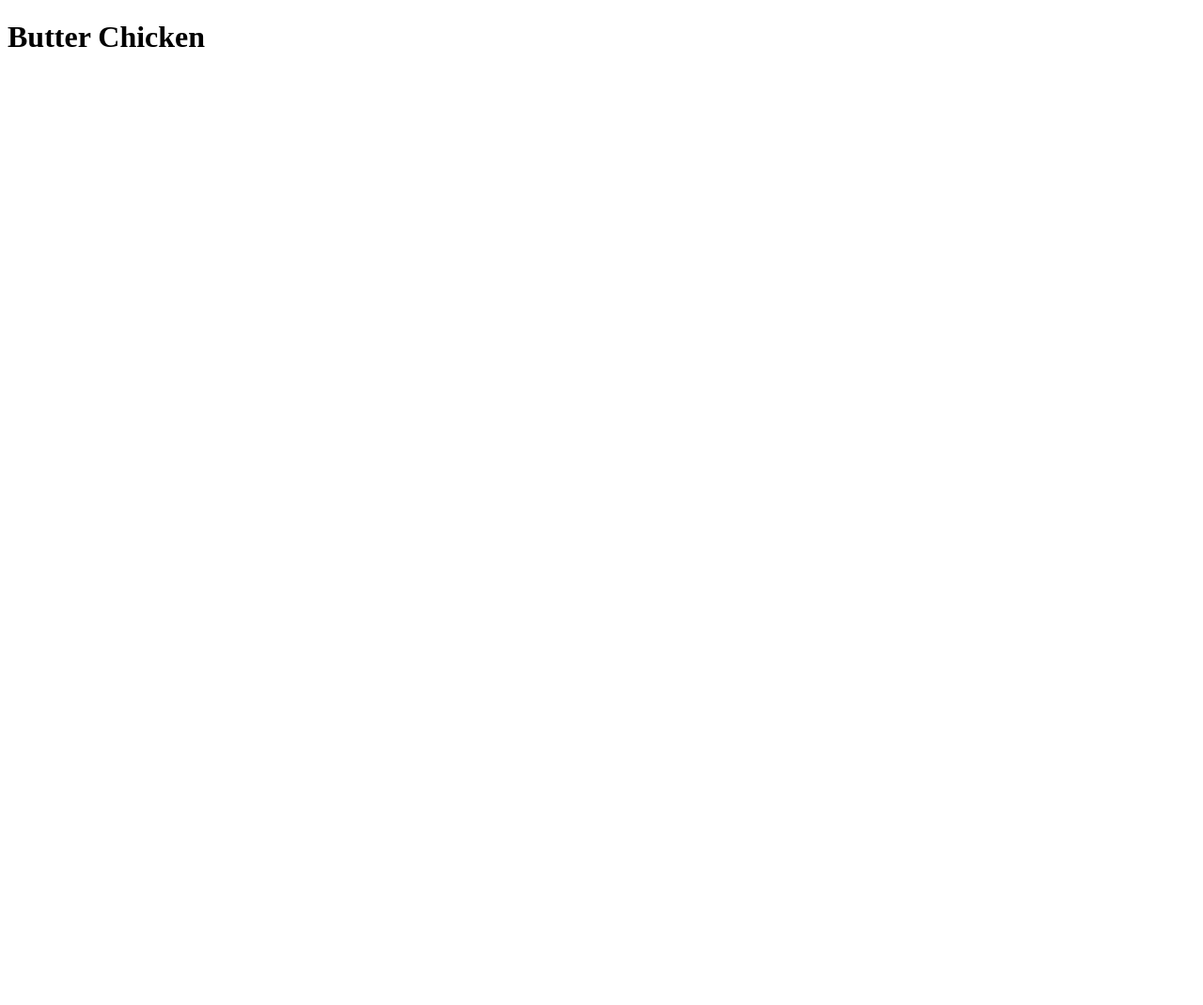
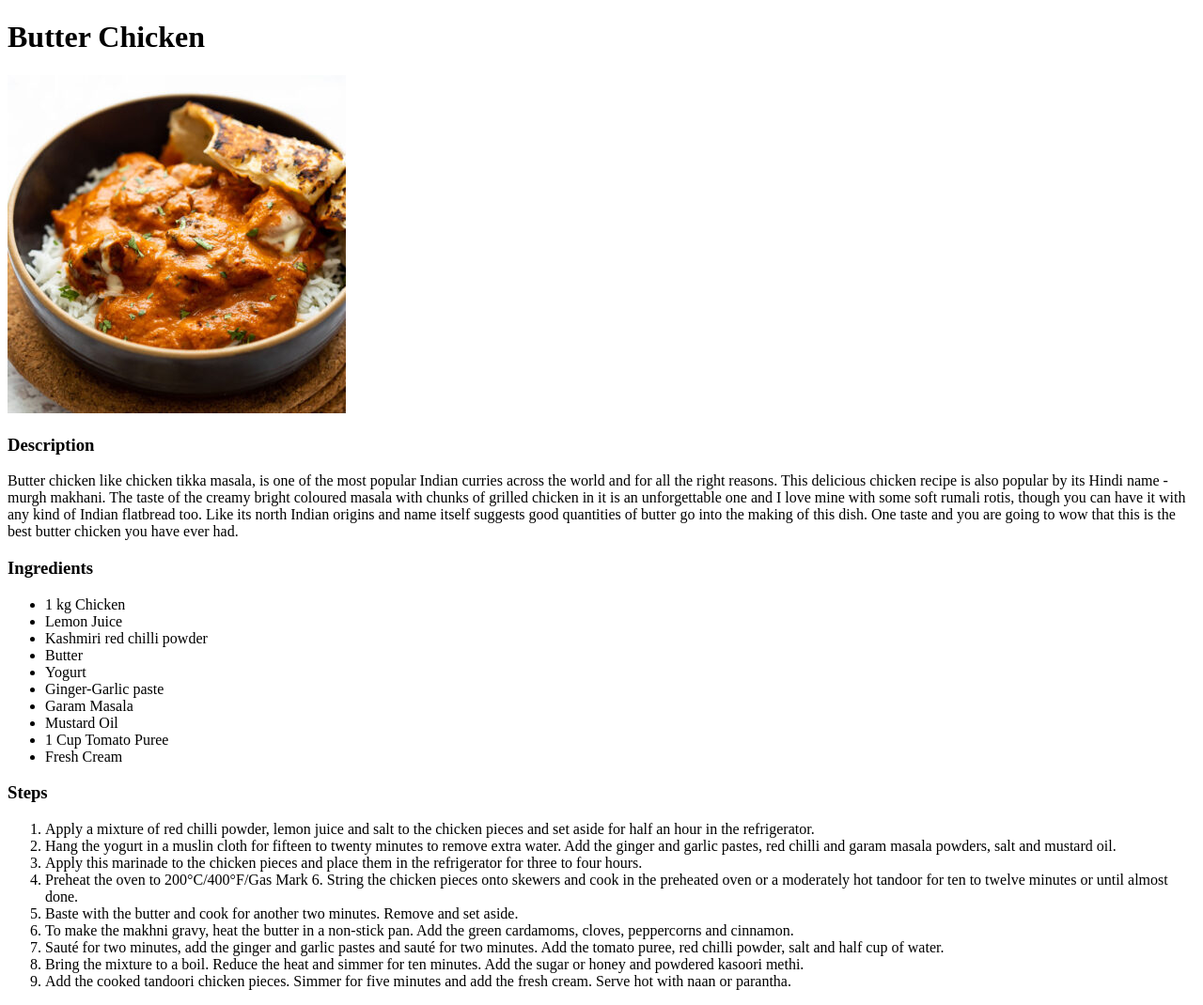
Before and after one commit to har6tt/odin-recipes, a plain HTML site: page recipes/butter-chicken.html in a window 1280 px wide. Shown: the whole page at 94% size. Before the commit the page ends 800 px from the top, so only its background shows below. Drawn offline with Linux system fonts and the light colour scheme.

Commit message:
Add img/butter-chicken.jpg and content for recipes/butter-chicken.html

```diff
--- a/recipes/butter-chicken.html
+++ b/recipes/butter-chicken.html
@@ -6,5 +6,48 @@
     </head>
     <body>
         <h1>Butter Chicken</h1>
+
+        <img src="../img/butter-chicken.jpg" alt="Pictuer of Butter Chicken">
+
+        <h3>Description</h3>
+        <p>
+            Butter chicken like chicken tikka masala, is one of the most popular Indian curries across the world and for all the right reasons. This delicious chicken recipe is also popular by its Hindi name - murgh makhani. The taste of the creamy bright coloured masala with chunks of grilled chicken in it is an unforgettable one and I love mine with some soft rumali rotis, though you can have it with any kind of Indian flatbread too. Like its north Indian origins and name itself suggests good quantities of butter go into the making of this dish. One taste and you are going to wow that this is the best butter chicken you have ever had.
+        </p>
+
+        <h3>Ingredients</h3>
+        <ul>
+            <li>1 kg Chicken</li>
+            <li>Lemon Juice</li>
+            <li>Kashmiri red chilli powder</li>
+            <li>Butter</li>
+            <li>Yogurt</li>
+            <li>Ginger-Garlic paste</li>
+            <li>Garam Masala</li>
+            <li>Mustard Oil</li>
+            <li>1 Cup Tomato Puree</li>
+            <li>Fresh Cream</li>
+        </ul>
+
+        <h3>Steps</h3>
+        <ol>
+            <li>Apply a mixture of red chilli powder, lemon juice and salt to the chicken pieces and set aside for half an hour in the refrigerator.
+            </li>
+            <li>Hang the yogurt in a muslin cloth for fifteen to twenty minutes to remove extra water. Add the ginger and garlic pastes, red chilli and garam masala powders, salt and mustard oil.
+            </li>
+            <li>Apply this marinade to the chicken pieces and place them in the refrigerator for three to four hours.
+            </li>
+            <li>Preheat the oven to 200°C/400°F/Gas Mark 6. String the chicken pieces onto skewers and cook in the preheated oven or a moderately hot tandoor for ten to twelve minutes or until almost done.
+            </li>
+            <li>Baste with the butter and cook for another two minutes. Remove and set aside.
+            </li>
+            <li>To make the makhni gravy, heat the butter in a non-stick pan. Add the green cardamoms, cloves, peppercorns and cinnamon.
+            </li>
+            <li>Sauté for two minutes, add the ginger and garlic pastes and sauté for two minutes. Add the tomato puree, red chilli powder, salt and half cup of water.
+            </li>
+            <li>Bring the mixture to a boil. Reduce the heat and simmer for ten minutes. Add the sugar or honey and powdered kasoori methi.
+            </li>
+            <li>Add the cooked tandoori chicken pieces. Simmer for five minutes and add the fresh cream. Serve hot with naan or parantha.
+            </li>
+        </ol>
     </body>
 </html>
```
Also changed, not shown: img/butter-chicken.jpg (added). Lines whose indentation alone changed are shown as unchanged.
